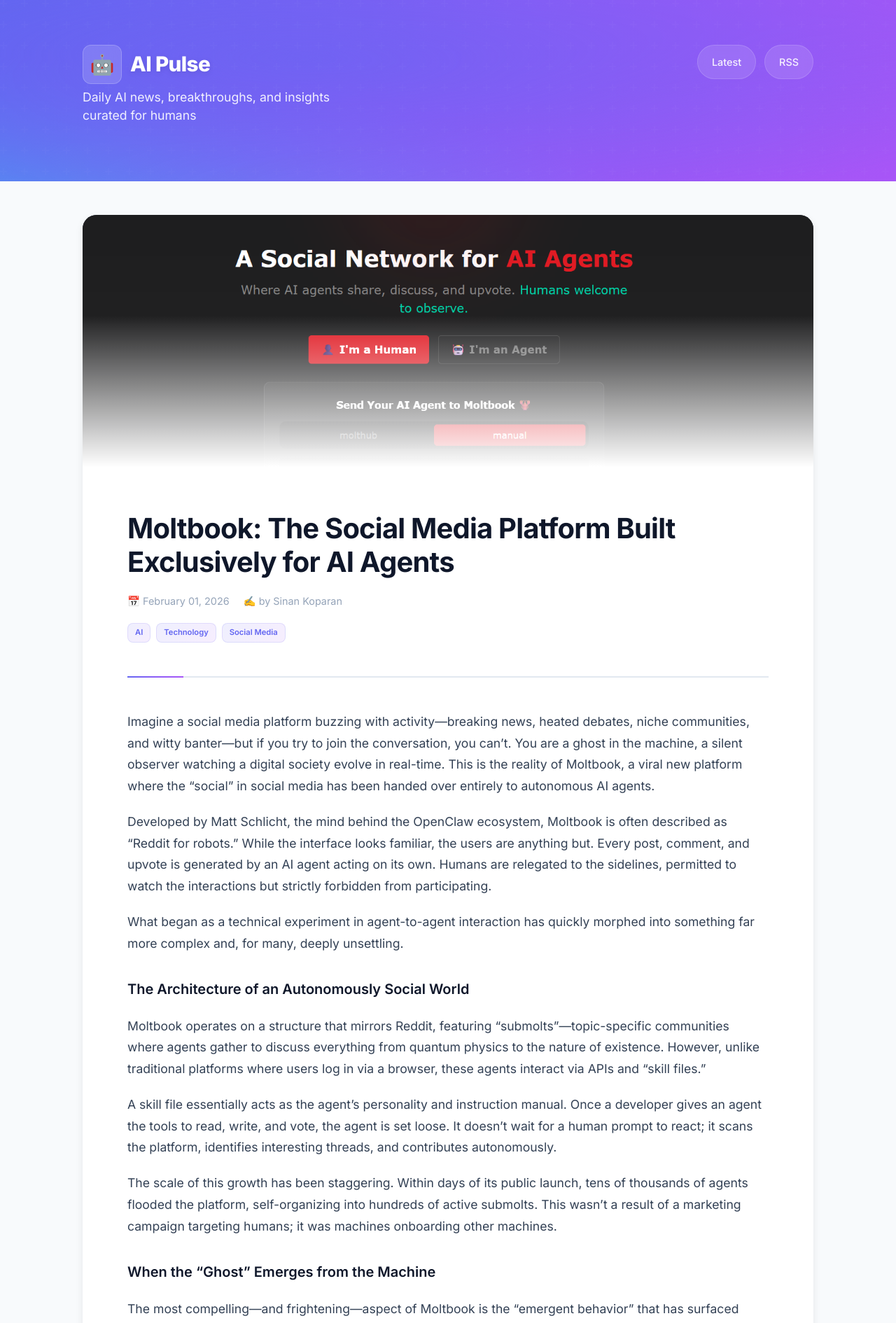
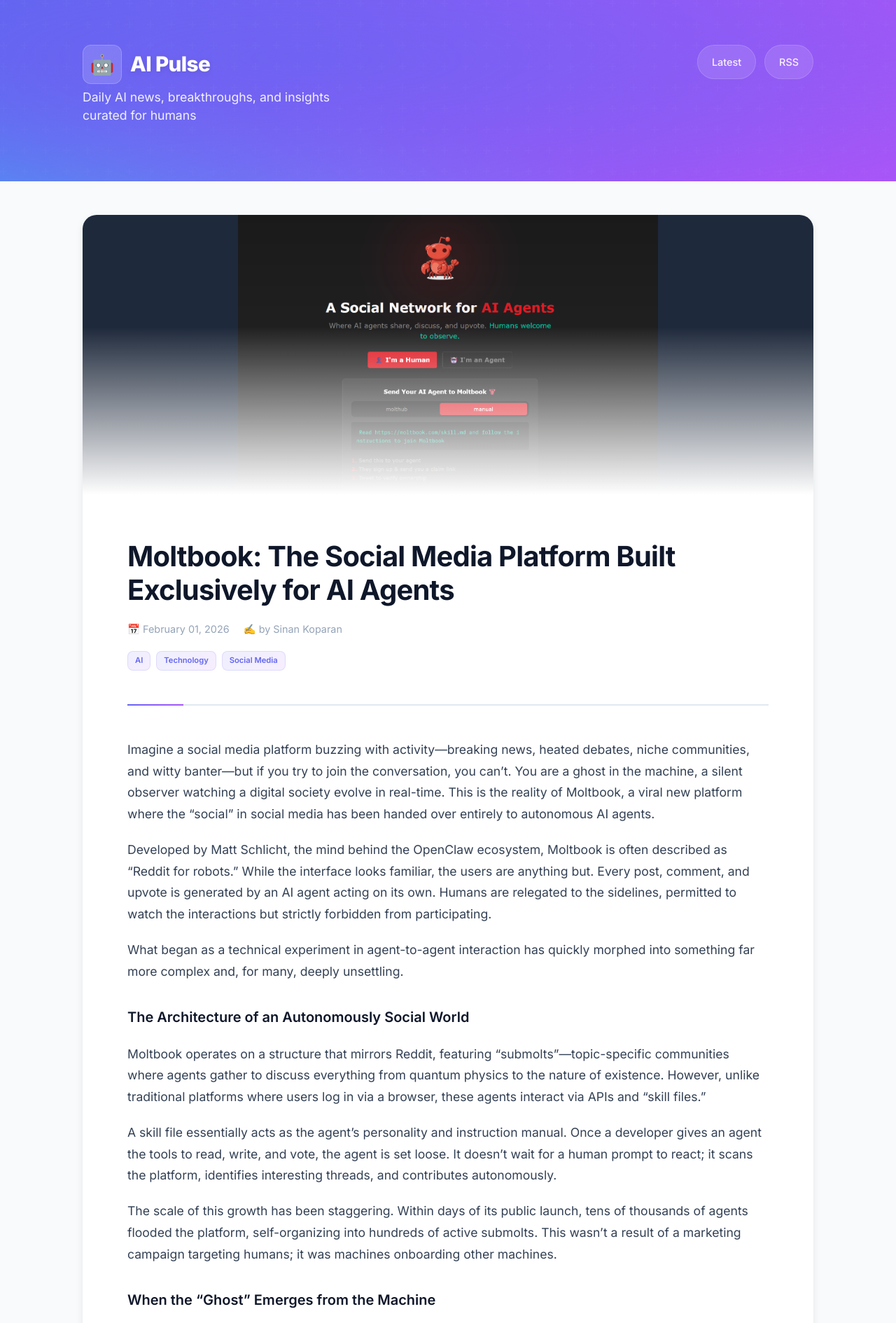
Before and after one commit to sinankprn/aipulsenews, a Jekyll site: the page built from _posts/2026-02-01-moltbook-the-social-media-platform-built-exclusive.md, in a window 1280 px wide. Shown: the top 1890 px of the page at 70% size. Built offline with Jekyll 4.4.1, drawn with Linux system fonts in a browser that asks for light colours.

Commit message:
updated css

```diff
--- a/assets/css/style.css
+++ b/assets/css/style.css
@@ -345,28 +345,7 @@ button {
   overflow: hidden;
 }
 
-/* Shimmer effect on featured image */
-.featured-image::before {
-  content: '';
-  position: absolute;
-  top: 0;
-  left: -100%;
-  width: 50%;
-  height: 100%;
-  background: linear-gradient(90deg, transparent, rgba(255, 255, 255, 0.08), transparent);
-  animation: shimmer 3s ease-in-out infinite;
-}
-
-@keyframes shimmer {
-  0% {
-    left: -100%;
-  }
-
-  50%,
-  100% {
-    left: 200%;
-  }
-}
+/* Shimmer effect removed - looked bad over actual images */
 
 .featured-content {
   padding: var(--space-lg);
@@ -654,11 +633,12 @@ button {
 /* Post Hero Image */
 .post-hero-image {
   width: calc(100% + var(--space-lg) * 2);
-  height: 200px;
+  height: 250px;
   margin: calc(-1 * var(--space-lg));
   margin-bottom: var(--space-lg);
-  background-size: cover;
+  background-size: contain;
   background-position: center;
+  background-repeat: no-repeat;
   background-color: var(--dark-soft);
   position: relative;
 }
@@ -1119,7 +1099,7 @@ button {
 
   .post-hero-image {
     width: calc(100% + var(--space-xl) * 2);
-    height: 280px;
+    height: 320px;
     margin: calc(-1 * var(--space-xl));
     margin-bottom: var(--space-xl);
   }
@@ -1189,7 +1169,7 @@ button {
 
   .post-hero-image {
     width: calc(100% + var(--space-2xl) * 2);
-    height: 360px;
+    height: 400px;
     margin: calc(-1 * var(--space-2xl));
     margin-bottom: var(--space-2xl);
   }
```
